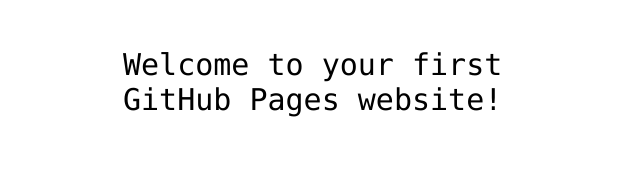
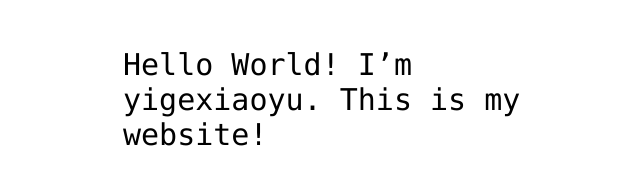
Before and after one commit to yigexiaoyu/hello-world, a plain HTML site: page index.html in a window 1280 px wide. Shown: the part 341-526 px from the top of the page, without its empty margins (317-957 px from the left). Drawn offline with Linux system fonts and the light colour scheme.

Commit message:
Add my introduciton

```diff
--- a/index.html
+++ b/index.html
@@ -12,7 +12,7 @@
 <img src="https://octodex.github.com/images/daftpunktocat-thomas.gif" id="octocat" alt="octocat-gif" />
 
 <!-- Change this code here by copy and pasting your template on line 15 -->
-<p>Welcome to your first GitHub Pages website!</p>
+<p>Hello World! I’m yigexiaoyu. This is my website!</p>
 
 </body>
 </html>
```
